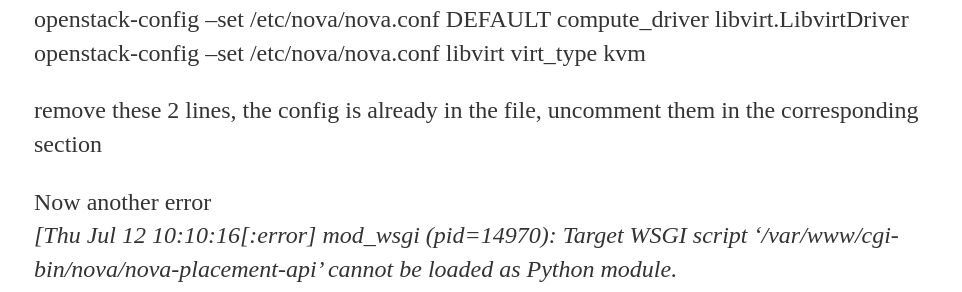
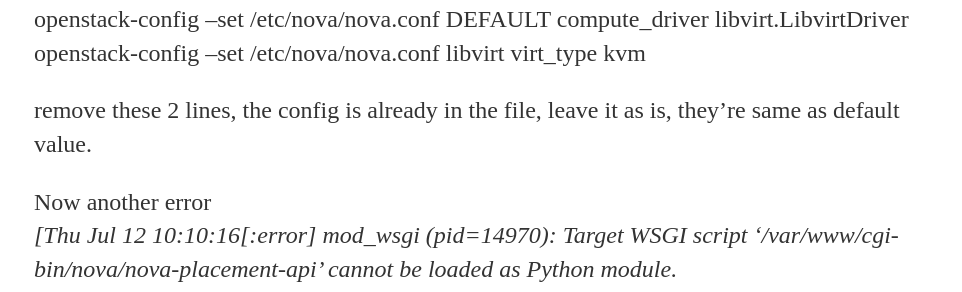
Before and after one commit to JasmineOttawa/JasmineOttawa.github.io, a Jekyll site: the page built from _posts/2018-07-06-createInstanceInOpenStack.md, in a window 1280 px wide. Shown: the part 1017-1309 px from the top of the page, without its empty margins (158-1120 px from the left). Built offline with Jekyll 4.4.1, drawn with Linux system fonts in a browser that asks for light colours.

Commit message:
Update 2018-07-06-createInstanceInOpenStack.md

```diff
--- a/_posts/2018-07-06-createInstanceInOpenStack.md
+++ b/_posts/2018-07-06-createInstanceInOpenStack.md
@@ -24,7 +24,7 @@
 openstack-config --set /etc/nova/nova.conf DEFAULT compute_driver libvirt.LibvirtDriver
 openstack-config --set /etc/nova/nova.conf libvirt virt_type kvm
 
-remove these 2 lines, the config is already in the file, uncomment them in the corresponding section
+remove these 2 lines, the config is already in the file, leave it as is, they're same as default value.
 
 Now another error
  *[Thu Jul 12 10:10:16[:error] mod_wsgi (pid=14970): Target WSGI script '/var/www/cgi-bin/nova/nova-placement-api' cannot be loaded as Python module.
```
